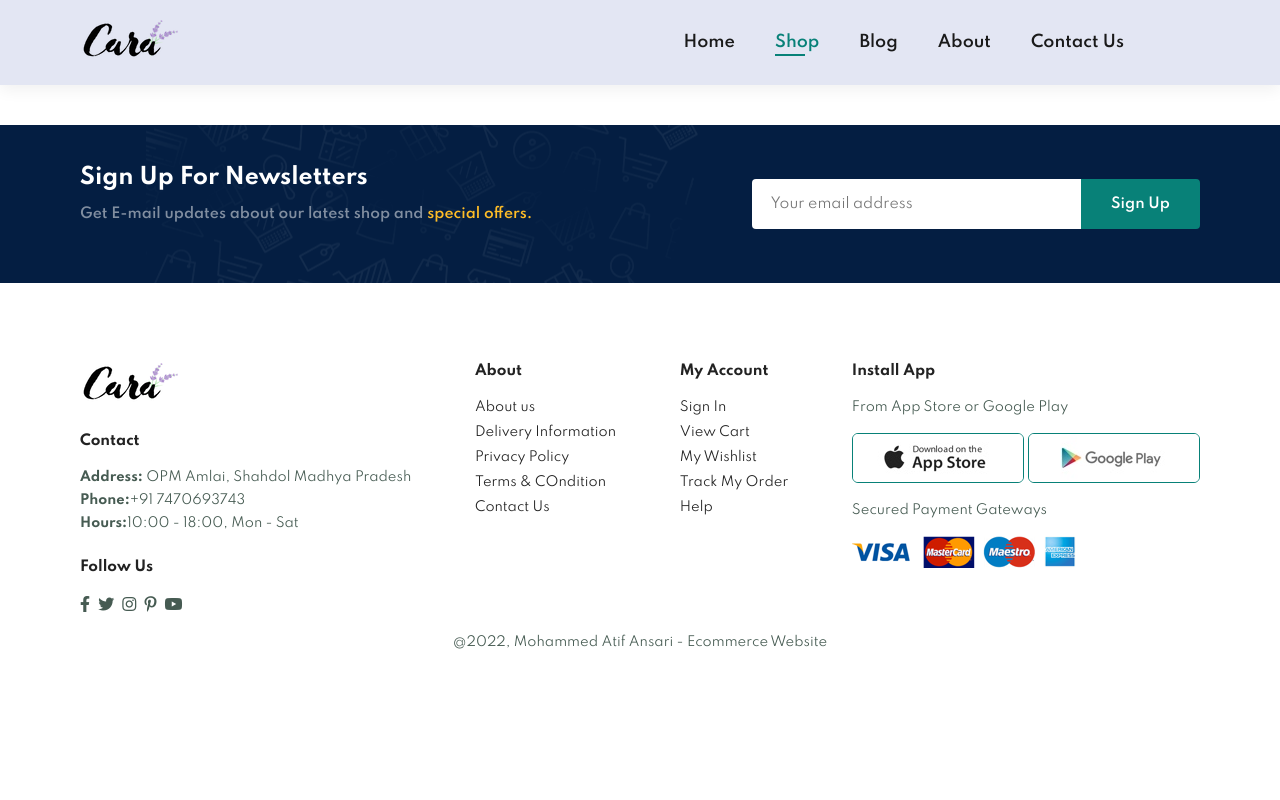
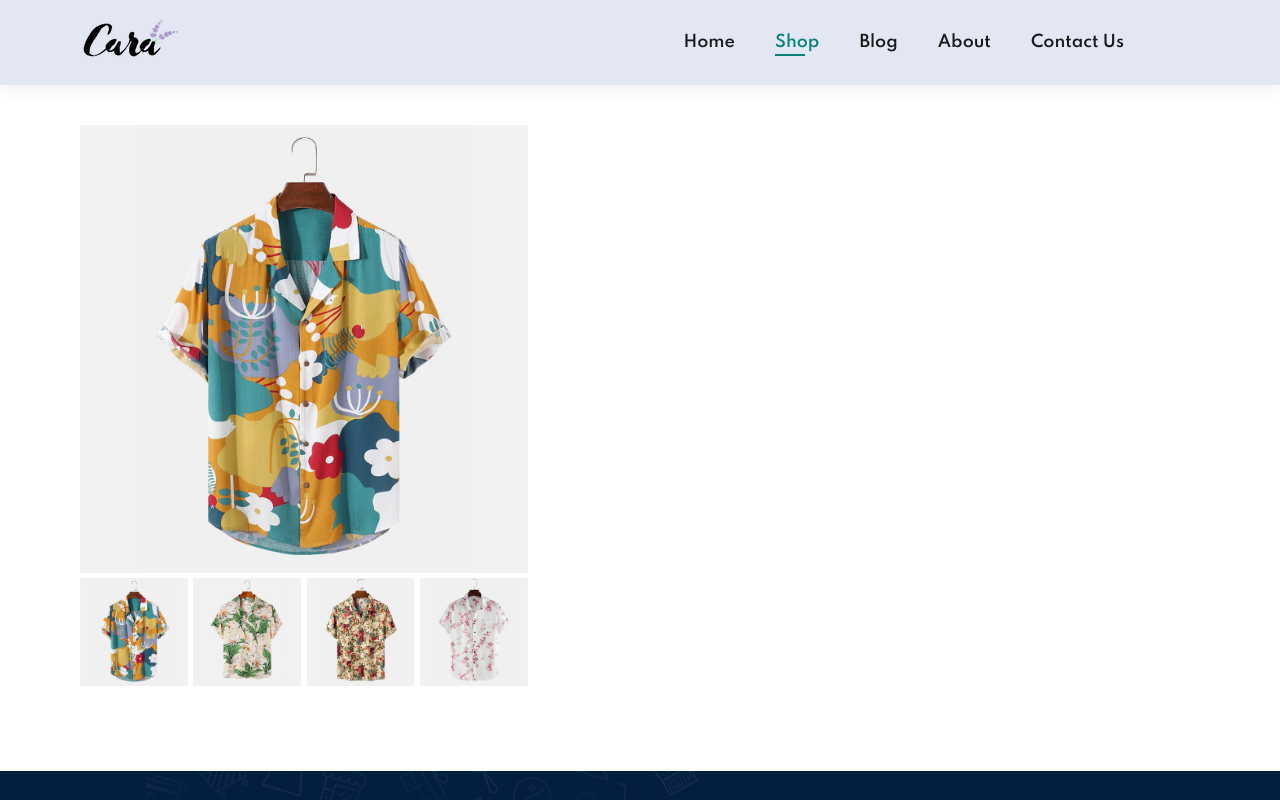
Before and after one commit to Atif-sudo/Build-and-Deploy-Ecommerce-with-HTML-CSS---JavaScript, a plain HTML site: page sproduct.html in a window 1280 px wide. Shown: the top 800 px of the page. Drawn offline with Linux system fonts and the light colour scheme.

Commit message:
modified sproduct&style.css

```diff
--- a/sproduct.html
+++ b/sproduct.html
@@ -30,6 +30,26 @@
             <a href="cart.html"><i class="far fa-shopping-bag"></i></a>
 
             <i id="bar" class="fas fa-outdent"></i>
+        </div>
+    </section>
+
+    <section id="prodetails" class="section-p1">
+        <div class="single-pro-image">
+            <img src="/img/img/products/f1.jpg" width="100%" id="MainImg"  alt="">
+            <div class="small-img-group">
+                <div class="small-img-col">
+                    <img src="/img/img/products/f1.jpg" width="100%" class="small-img" alt="">
+                </div>
+                <div class="small-img-col">
+                    <img src="/img/img/products/f2.jpg" width="100%" class="small-img" alt="">
+                </div>
+                <div class="small-img-col">
+                    <img src="/img/img/products/f3.jpg" width="100%" class="small-img" alt="">
+                </div>
+                <div class="small-img-col">
+                    <img src="/img/img/products/f4.jpg" width="100%" class="small-img" alt="">
+                </div>
+            </div>
         </div>
     </section>
 
--- a/style.css
+++ b/style.css
@@ -591,6 +591,23 @@ footer .copyright{
     font-weight: 600;
 }
 
+/* Single Product */
+#prodetails .single-pro-image{
+    width: 40%;
+    margin-right: 50px;
+}
+
+.small-img-group{
+    display: flex;
+    justify-content: space-between;
+
+}
+
+.small-img-col{
+    flex-basis: 24%;
+    cursor: pointer;
+}
+
 
 
 /* Start Media Query */
```
